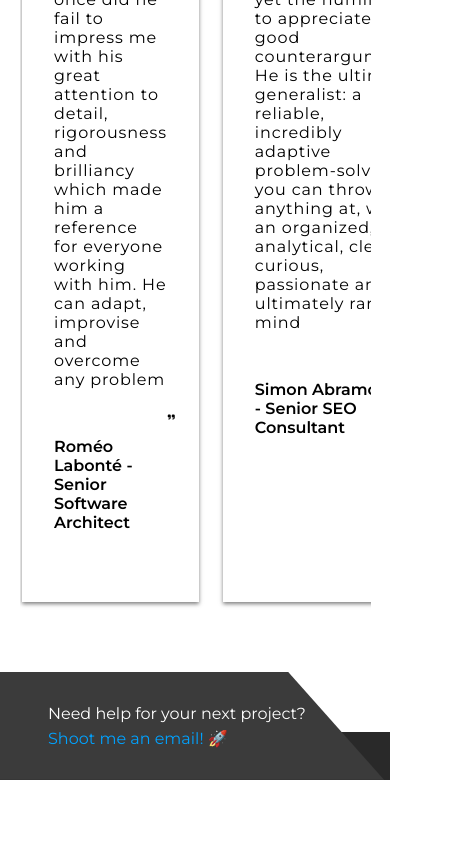
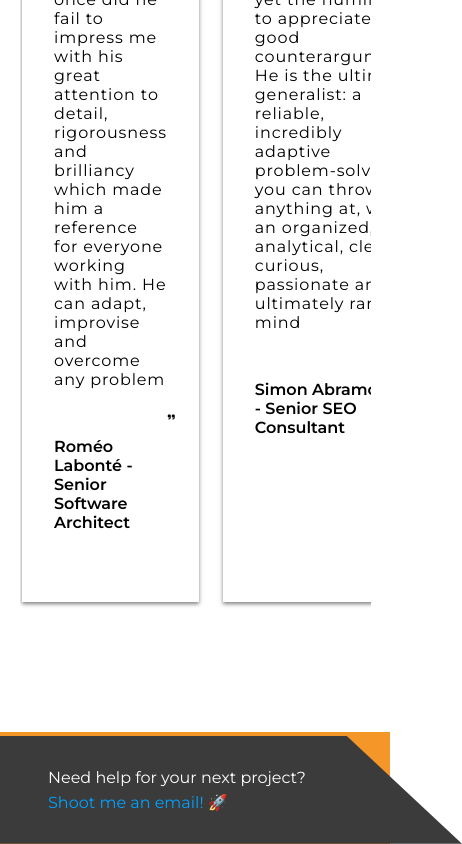
Before and after one commit to Armitage35/portfolio, a Vue app: page /#/ in a window 390 px wide. Shown: the part 5699-6543 px from the top of the page, 462 px wide, since content can reach past the window. Before the commit the page ends 6479 px from the top, so only its background shows below. Built offline with nearby package versions, Linux system fonts and the light colour scheme.

Commit message:
Fix footer on non firefox mobile devices

```diff
--- a/src/components/Footer/Footer.scss
+++ b/src/components/Footer/Footer.scss
@@ -27,7 +27,7 @@
 
 .footer__left {
 	@media screen and (max-width: $mobileWidth) {
-		width: 80%;
+		width: 100%;
 	}
 	position: absolute;
 	width: 42%;
@@ -45,6 +45,10 @@
 
 .footer__right {
 	@media screen and (max-width: $mobileWidth) {
+		height: 64px;
+		background-color: $orange;
+		margin-bottom: 0;
+
 		div, a {
 			display: none;
 		}
```
